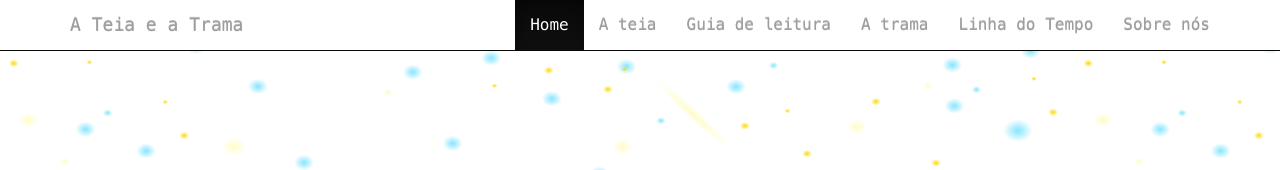
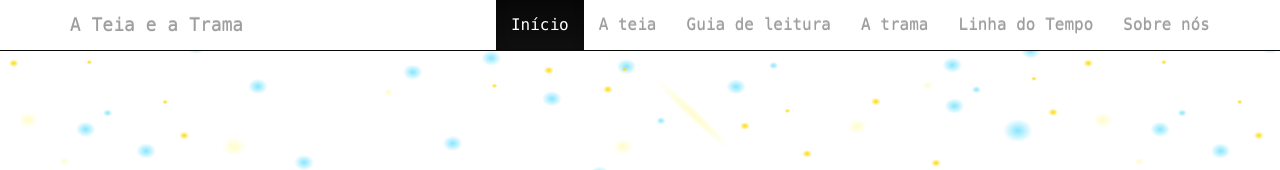
Before and after one commit to ciudadanointeligente/br.transparencialegislativa.org, a Jekyll site: the page built from index.html, in a window 1280 px wide and 900 px high. Shown: the top 170 px of the window. Built offline with Jekyll 4.4.1, drawn with Linux system fonts in a browser that asks for light colours; nearby versions of some CDN libraries.

Commit message:
Update header.html

```diff
--- a/_includes/header.html
+++ b/_includes/header.html
@@ -14,7 +14,7 @@
     <!-- Collect the nav links, forms, and other content for toggling -->
     <div class="collapse navbar-collapse" id="bs-example-navbar-collapse-1">
       <ul class="nav navbar-nav navbar-right">
-        <li class="active"><a href="#home">Home <span class="sr-only">(current)</span></a></li>
+        <li class="active"><a href="#home">Início <span class="sr-only">(current)</span></a></li>
         <li><a href="#teia">A teia</a></li>
         <li><a href="#GUIA">Guia de leitura</a></li>
         <li><a href="#trama">A trama</a></li>
```
